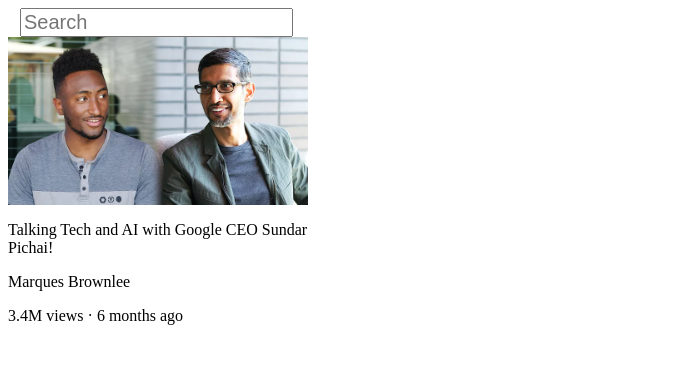
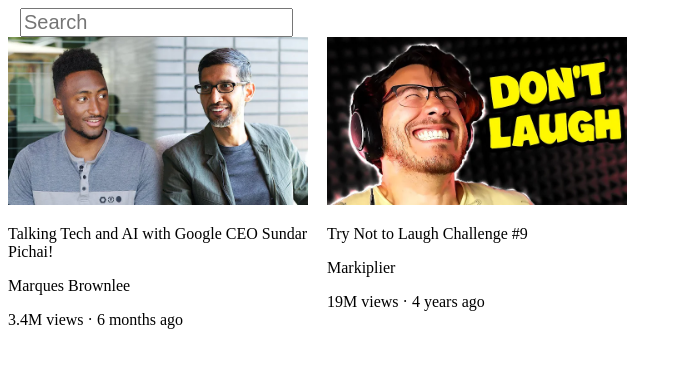
Before and after one commit to GenarikUCI/Personal_Website, a plain HTML site: page youtube.html in a window 1280 px wide. Shown: the whole page, without its empty margins (0-682 px from the left). Drawn offline with Linux system fonts and the light colour scheme.

Commit message:
nested layouts

```diff
--- a/youtube.html
+++ b/youtube.html
@@ -7,18 +7,24 @@
       width: 300px;
       object-fit: contain ;
       object-position: right;
-      display: block;
+
     }
     .search-bar{
       font-size: 20px;
       margin-left: 12px;
       display:block;
+      object-position: left;
+
+
     }
     .video-title{
       width:300px;
     }
     .video-preview{
       width: 300px;
+      display:inline-block;
+      vertical-align: top;
+      margin-right: 15px;
     }
 
 
@@ -26,8 +32,10 @@
 </head>
 
 <body>
+
+  <input class="search-bar" type="textbox" placeholder="Search">
   <div class="video-preview">
-    <input class="search-bar" type="textbox" placeholder="Search">
+
     <img class= "thumbnail" src = "thumbnails/thumbnail-1.webp">
 
     <p class="video-title">
@@ -40,6 +48,23 @@
       3.4M views &#183; 6 months ago
     </p>
   </div>
+
+  <div class="video-preview">
+
+    <img class= "thumbnail" src = "thumbnails/thumbnail-2.webp">
+
+    <p class="video-title">
+      Try Not to Laugh Challenge #9
+    </p>
+    <p class="video-author">
+      Markiplier
+    </p>
+    <p class="video-stats">
+      19M views &#183; 4 years ago
+    </p>
+  </div>
+
+
 </body>
 
 </html>
```
Also changed, not shown: thumbnails/channel-pictures/channel-1.jpeg (added), thumbnails/thumbnail-2.webp (added), 1 other file.
